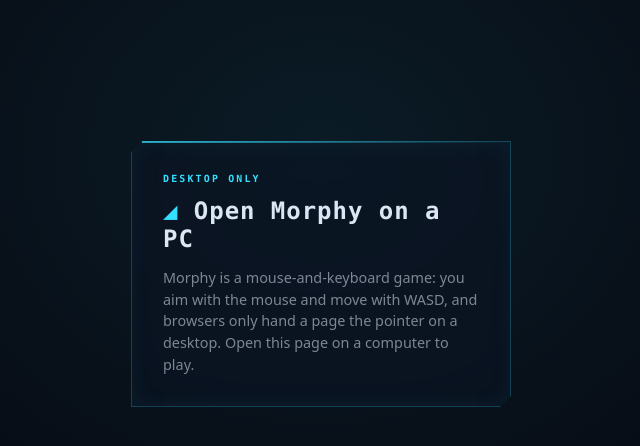
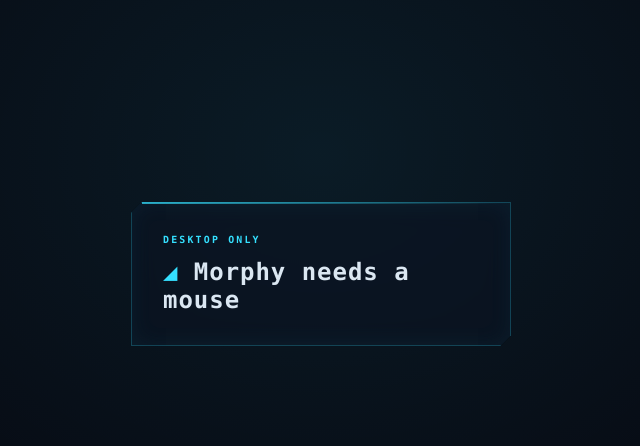
Before and after one commit to radonforge/morphy, a React (Vite) app in the folder packages/client/: page / in a window 1280 px wide. Shown: the part 126-572 px from the top of the page, without its empty margins (319-959 px from the left). Built offline with nearby package versions, Linux system fonts and the light colour scheme; no server answers; what @colyseus/sdk would draw is missing.

Commit message:
fix(client): cut the desktop-only notice down to its point

```diff
--- a/packages/client/src/styles.css
+++ b/packages/client/src/styles.css
@@ -109,12 +109,6 @@ canvas {
   color: var(--cyan);
 }
 
-.desktop-only-note {
-  font-size: 0.9rem;
-  line-height: 1.5;
-  color: var(--muted);
-}
-
 .lobby-card input,
 .lobby-overlay-card input {
   font-family: var(--font-sans);
--- a/packages/client/src/ui/DesktopGate.tsx
+++ b/packages/client/src/ui/DesktopGate.tsx
@@ -25,11 +25,7 @@ function DesktopOnly() {
     <div className="lobby">
       <div className="lobby-card panel">
         <span className="eyebrow">Desktop only</span>
-        <h1>Open Morphy on a PC</h1>
-        <p className="desktop-only-note">
-          Morphy is a mouse-and-keyboard game: you aim with the mouse and move with WASD, and
-          browsers only hand a page the pointer on a desktop. Open this page on a computer to play.
-        </p>
+        <h1>Morphy needs a mouse</h1>
       </div>
     </div>
   );
```
